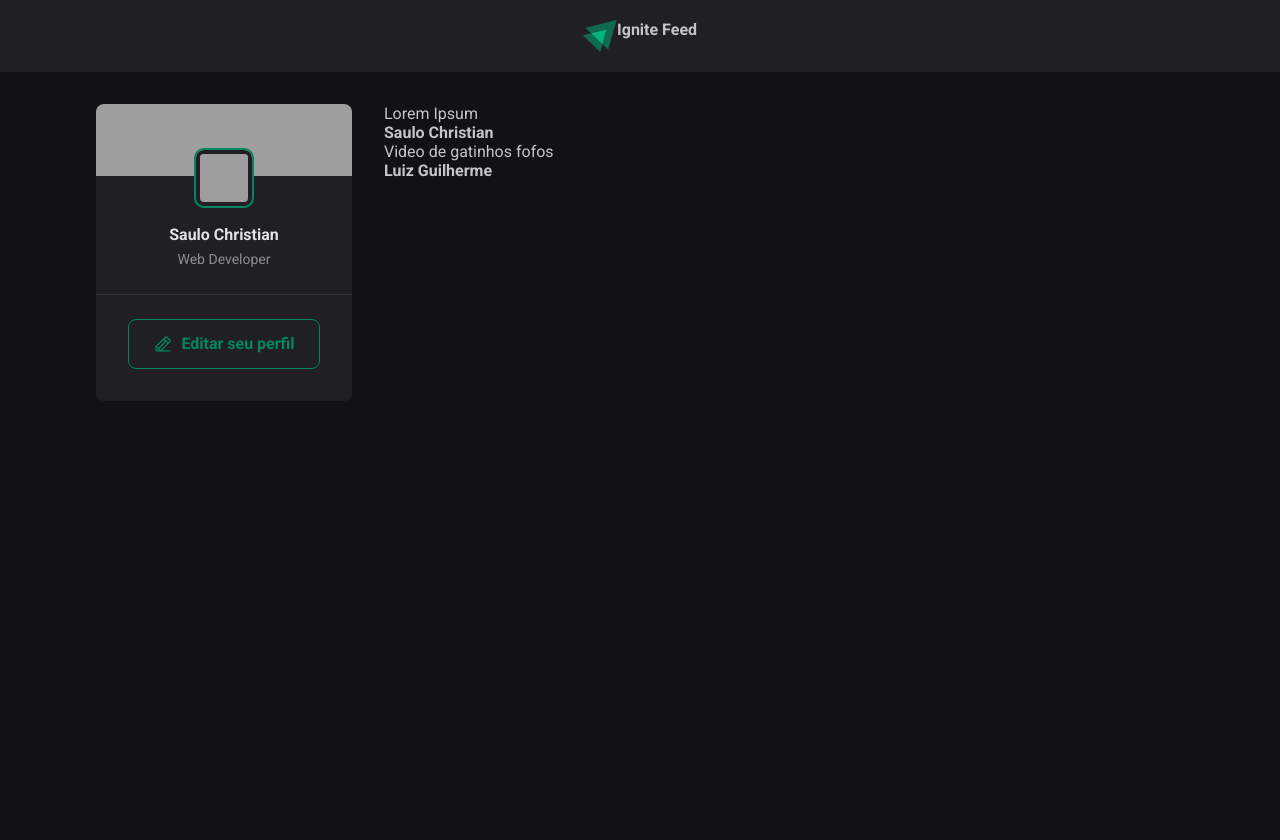
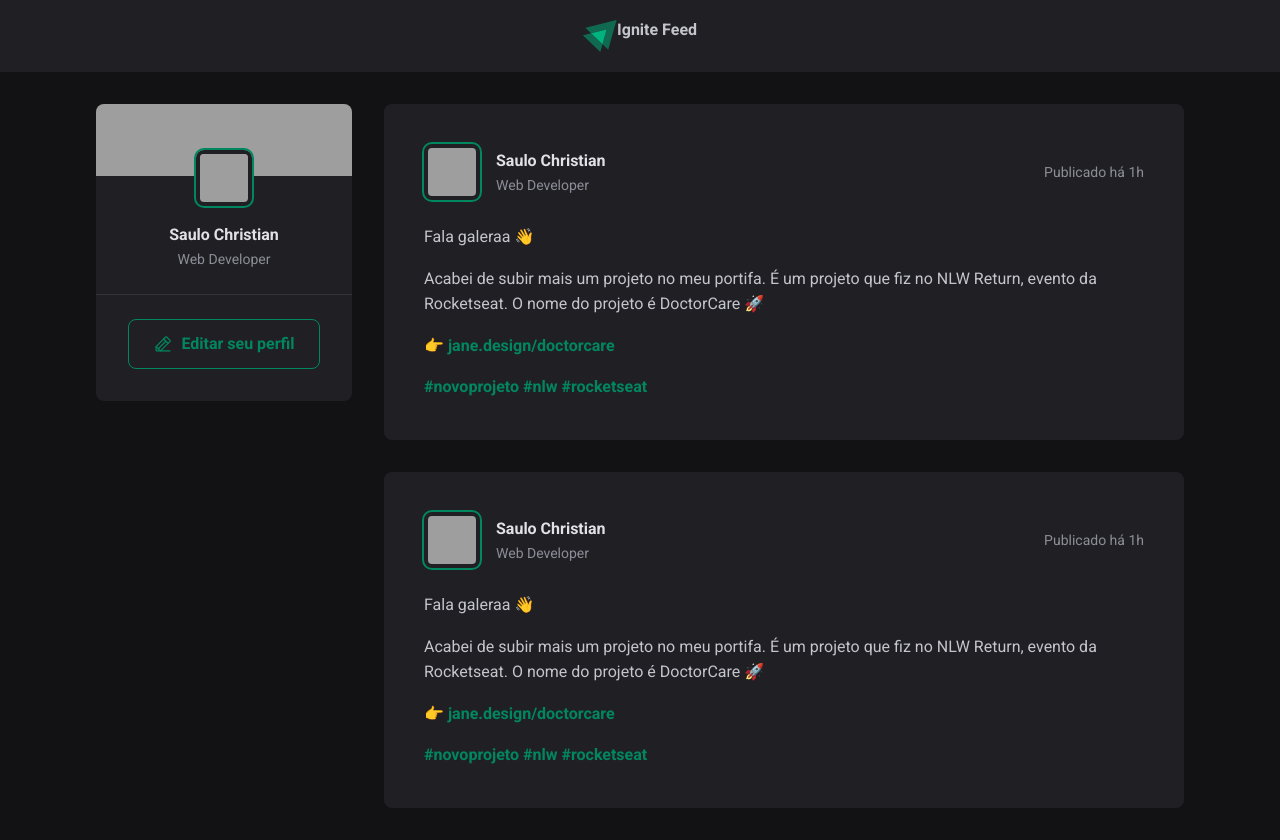
Before and after one commit to dev-saulo/Ignite-Feed, a React (Vite) app: page / in a window 1280 px wide. Before the commit the page ends 800 px from the top, so only its background shows below. Built offline with nearby package versions, Linux system fonts and the light colour scheme; grey boxes are pictures that could not be loaded.

Commit message:
Componente: Post

```diff
--- a/src/App.jsx
+++ b/src/App.jsx
@@ -1,8 +1,9 @@
-import { Post } from './Post'
+import { Post } from './components/Post'
 import { Header } from './components/Header'
+import { Sidebar } from './components/Sidebar'
+
 import styles from './App.module.css'
 import './global.css'
-import { Sidebar } from './components/Sidebar'
 
 export function App() {
   return (
--- a/src/Post.jsx
+++ /dev/null
@@ -1,10 +0,0 @@
-//props: {author: "", content: ""}
-
-export function Post(props) {
- return (
- <div>
-    <p>{props.content}</p>
-    <strong>{props.author}</strong>
- </div>
- )
-}
--- /dev/null
+++ b/src/components/Post.jsx
@@ -0,0 +1,28 @@
+import styles from './Post.module.css'
+
+export function Post() {
+    return (
+        <article className={styles.post}>
+            <header>
+                <div className={styles.author}>
+                    <img className={styles.avatar} src="https://github.com/dev-saulo.png" alt="" />
+                    <div className={styles.authorInfo}>
+                        <strong>Saulo Christian</strong>
+                        <span>Web Developer</span>
+                    </div>
+                </div>
+                <time title="05 de maio às 08:13" dateTime="2024-05-05 08:13:30">Publicado há 1h</time>
+            </header>
+            <div className={styles.content}>
+                <p>Fala galeraa 👋</p>
+                <p>Acabei de subir mais um projeto no meu portifa. É um projeto que fiz no NLW Return, evento da Rocketseat. O nome do projeto é DoctorCare 🚀</p>
+                <p>👉 <a href="">jane.design/doctorcare</a></p>
+                <p>
+                    <a href="">#novoprojeto</a>{' '}
+                    <a href="">#nlw</a>{' '}
+                    <a href="">#rocketseat</a>
+                </p>
+            </div>
+        </article>
+    )
+}
--- /dev/null
+++ b/src/components/Post.module.css
@@ -0,0 +1,73 @@
+.post {
+    background: var(--gray-800);
+    border-radius: 8px;
+    padding: 2.5rem;
+}
+
+.post + .post {
+    margin-top: 2rem;
+}
+
+.content {
+    line-height: 1.6rem;
+    color: var(--gray-300);
+    margin-top: 1.5rem;
+}
+
+.content p {
+    margin-top: 1rem;
+}
+
+.content a {
+    font-weight: bold;
+    color: var(--green-500);
+    text-decoration: none;
+}
+
+.content a:hover {
+    color: var(--green-300);
+}
+
+.post > header {
+    display: flex;
+    align-items: center;
+    justify-content: space-between;
+}
+
+.post > header time {
+    font-size: 0.875rem;
+    color: var(--gray-400);
+}
+
+.author {
+    display: flex;
+    align-items: center;
+    gap: 1rem;
+}
+
+.author img {
+    box-sizing: initial; /* Faz com que o elemento fique do seu tamanho original, mesmo com excesso de borda (como no projeto). */
+    width: 3rem;
+    height: 3rem;
+    border-radius: 8px;
+    border: 4px solid var(--gray-800);
+    outline: 2px solid var(--green-500);
+}
+
+.authorInfo {
+    display: flex;
+    flex-direction: column;
+}
+
+.authorInfo strong {
+    display: block;
+    color: var(--gray-100);
+    line-height: 1.6;
+}
+
+.authorInfo span {
+    display: block;
+    font-size: 0.875rem;
+    color: var(--gray-400);
+    line-height: 1.6;
+}
--- a/src/global.css
+++ b/src/global.css
@@ -8,6 +8,7 @@
   --gray-800: #202024;
   --gray-900: #121214;
 
+  --green-300: #00b37e;
   --green-500: #00875f;
 }
 
```
